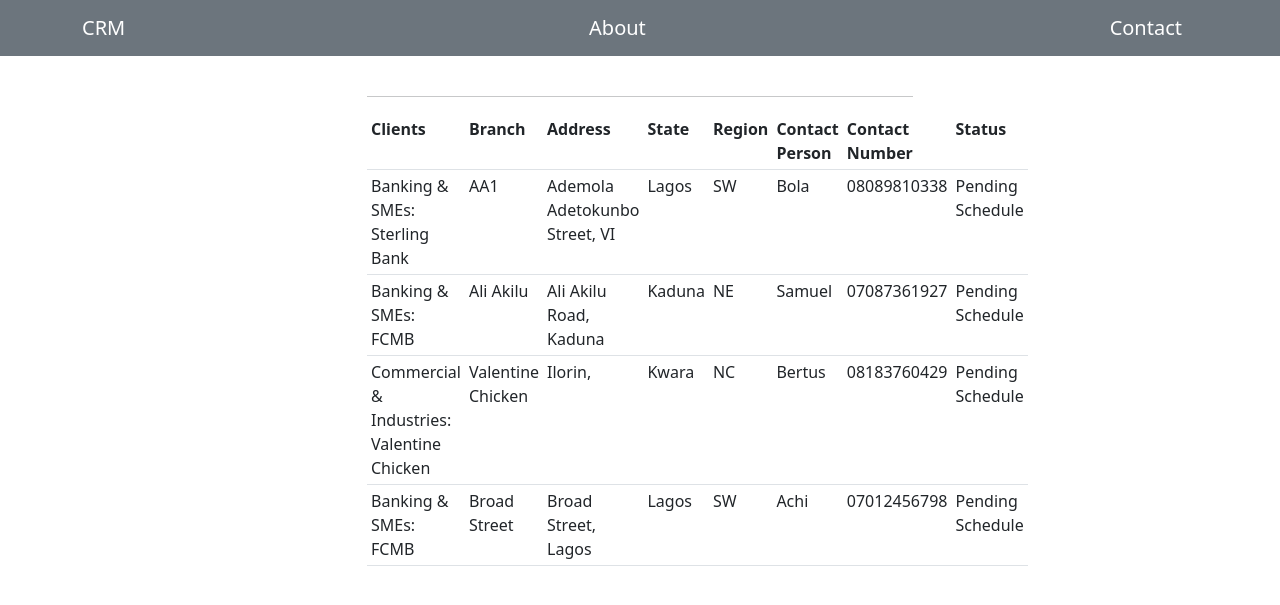
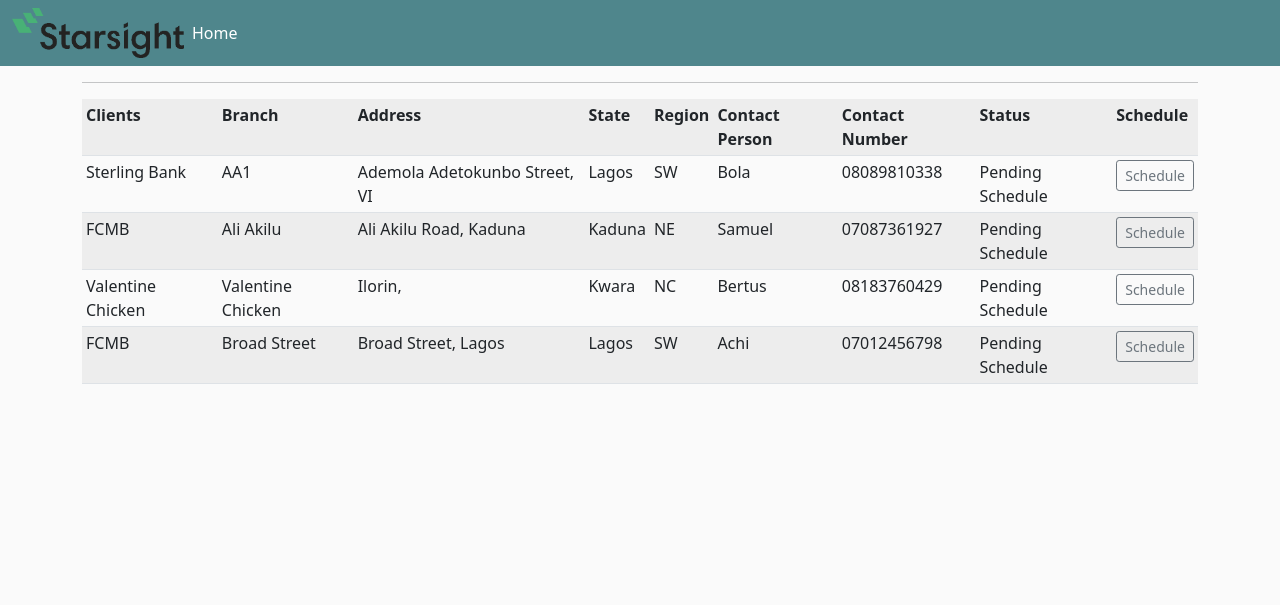
Before and after one commit to Sheriff-AO/starsightcrm, a Django app: page /audits/site/ in a window 1280 px wide. Shown: the top 605 px of the page. Run offline with Django 3.2, Linux system fonts and the light colour scheme; data comes from the database, SQL or seed files in the repository; both versions use the stored data as it was after the commit.

Commit message:
added static files

```diff
--- a/starsightcrm/audits/admin.py
+++ b/starsightcrm/audits/admin.py
@@ -3,3 +3,4 @@ from .models import *
 
 admin.site.register(Client)
 admin.site.register(Site)
+admin.site.register(Vendor)
--- a/starsightcrm/audits/models.py
+++ b/starsightcrm/audits/models.py
@@ -21,7 +21,7 @@ class Client(models.Model):
 
 
     def __str__(self):
-        return f'{self.category}: {self.name}'
+        return f'{self.name}'
 
 class Site(models.Model):
     STATUS = (
@@ -39,9 +39,22 @@ class Site(models.Model):
     state = models.CharField(max_length=20, null=True)
     region = models.CharField(max_length=4, null=True)
     contact_person = models.CharField(max_length=100, null=True)
+    designation = models.CharField(max_length=100, null=True)
     contact_num = models.CharField(max_length=16, null=True)
     status = models.CharField(max_length=100, null=True, choices=STATUS)
     date_recv = models.DateTimeField(default=timezone.now)
 
     def __str__(self):
         return f'{self.client} - {self.branch}'
+
+
+class Vendor(models.Model):
+    site = models.ManyToManyField(Site, null=True)
+    name = models.CharField(max_length=100, null=True)
+    rep_name = models.CharField(max_length=100, null=True)
+    designation = models.CharField(max_length=100, null=True)
+    contact_number = models.CharField(max_length=16, null=True)
+    email = models.EmailField(max_length=100, null=True)
+
+    def __str__(self):
+        return self.name
--- a/starsightcrm/audits/urls.py
+++ b/starsightcrm/audits/urls.py
@@ -7,6 +7,8 @@ app_name = 'audits'      # namespace
 urlpatterns = [
     path('', views.index, name='index'),
     path('client/', views.client, name='client'),
-    path('client/<int:pk>', views.clientDetail, name='client-detail'),
+    path('client/<int:pk>/', views.clientDetail, name='client-detail'),
     path('site/', views.allSite, name='all-site'),
+    path('vendor/', views.vendor, name='vendor'),
+    path('vendor/<int:pk>/', views.vendorDetail, name='vendor-detail'),
 ]
--- a/starsightcrm/audits/views.py
+++ b/starsightcrm/audits/views.py
@@ -24,7 +24,7 @@ def clientDetail(request, pk):
         'sites': sites,
         'total_site': total_site
         }
-    return render(request, 'audits/detail.html', context)
+    return render(request, 'audits/clientDetail.html', context)
 
 
 def allSite(request):
@@ -33,3 +33,19 @@ def allSite(request):
         'sites': sites
     }
     return render(request, 'audits/site.html', context)
+
+
+def vendor(request):
+    vendors = Vendor.objects.all()
+    context = {
+        'vendors': vendors
+        }
+    return render(request, 'audits/vendor.html', context)
+
+
+def vendorDetail(request, pk):
+    vendor = Vendor.objects.get(id=pk)
+    context = {
+        'vendor': vendor
+        }
+    return render(request, 'audits/vendorDetail.html', context)
--- a/starsightcrm/starsightcrm/settings.py
+++ b/starsightcrm/starsightcrm/settings.py
@@ -119,3 +119,7 @@ USE_TZ = True
 # https://docs.djangoproject.com/en/3.1/howto/static-files/
 
 STATIC_URL = '/static/'
+
+STATICFILES_DIRS = [
+    os.path.join(BASE_DIR, 'static')
+]
--- /dev/null
+++ b/starsightcrm/static/css/style.css
@@ -0,0 +1,115 @@
+body {
+    background-color: hsl(0, 0%, 98%);
+}
+
+#logo {
+    height: 50px;
+}
+
+.bg-dark {
+    background-color: #4f868c!important;
+}
+
+
+/* .box-element {
+    box-shadow: hsl(0, 0%, 80%) 0 0 16px;
+    background-color: #fff;
+    border-radius: 4px;
+    padding: 10px;
+}
+
+.client {
+    border-radius: 0 0 4px 4px;
+} */
+
+
+/*
+h1,
+h2,
+h3,
+h4,
+h5,
+h6 {
+    color: hsl(0, 0%, 30%);
+}
+
+
+
+.thumbnail {
+    width: 100%;
+    height: 200px;
+    -webkit-box-shadow: -1px -3px 5px -2px rgba(214, 214, 214, 1);
+    -moz-box-shadow: -1px -3px 5px -2px rgba(214, 214, 214, 1);
+    box-shadow: -1px -3px 5px -2px rgba(214, 214, 214, 1);
+}
+
+
+
+
+#cart-icon {
+    width: 25px;
+    display: inline-block;
+    margin-left: 15px;
+}
+
+#cart-total {
+    display: block;
+    text-align: center;
+    color: #fff;
+    background-color: red;
+    width: 20px;
+    height: 25px;
+    border-radius: 50%;
+    font-size: 14px;
+}
+
+.col-lg-4,
+.col-lg-6,
+.col-lg-8,
+.col-lg-12 {
+    margin-top: 10px;
+}
+
+.btn {
+    border-radius: 0;
+}
+
+.row-image {
+    width: 100px;
+}
+
+.form-field {
+    width: 250px;
+    display: inline-block;
+    padding: 5px;
+}
+
+.cart-row {
+    display: flex;
+    align-items: flex-stretch;
+    padding-bottom: 10px;
+    margin-bottom: 10px;
+    border-bottom: 1px solid #ececec;
+}
+
+.quantity {
+    display: inline-block;
+    font-weight: 700;
+    padding-right: 10px;
+}
+
+.chg-quantity {
+    width: 12px;
+    cursor: pointer;
+    display: block;
+    margin-top: 5px;
+    transition: .1s;
+}
+
+.chg-quantity:hover {
+    opacity: .6;
+}
+
+.hidden {
+    display: none!important;
+} */
--- /dev/null
+++ b/starsightcrm/static/js/vendor.js
@@ -0,0 +1,9 @@
+let updateBtns = document.querySelector('.update-vendor');
+
+for (let i = 0; i < updateBtns.length; i++) {
+    updateBtns[i].addEventListener('onclick', function() {
+        let siteId = this.dataset.site
+        let action = this.dataset.action
+        console.log('siteId: ', siteId, 'action: ', action)
+    })
+}
--- a/starsightcrm/templates/audits/detail.html
+++ b/starsightcrm/templates/audits/clientDetail.html
@@ -13,7 +13,7 @@
         <p class="article-content"><strong>Number of sites:</strong> {{ site..num_of_site }}</p>
     </div>
     <div>
-        <table class="table table-sm">
+        <table class="table table-striped table-hover table-sm">
             <tr>
                 <th>Clients</th>
                 <th>Branch</th>
--- a/starsightcrm/templates/audits/index.html
+++ b/starsightcrm/templates/audits/index.html
@@ -4,7 +4,7 @@
         <h1>Sites Audits Management</h1>
         <a class="btn btn-dark btn-sm" href="{% url 'audits:client' %}">Clients</a>
         <a class="btn btn-dark btn-sm" href="{% url 'audits:all-site' %}">Sites</a>
-        <a class="btn btn-dark btn-sm" href="">Vendors</a>
+        <a class="btn btn-dark btn-sm" href="{% url 'audits:vendor' %}">Vendors</a>
         <a class="btn btn-dark btn-sm" href="">Checklist</a>
     </div>
 
--- a/starsightcrm/templates/audits/site.html
+++ b/starsightcrm/templates/audits/site.html
@@ -3,7 +3,7 @@
 
 <hr>
 <div class="">
-    <table class="table table-sm">
+    <table class="table table-striped table-hover table-sm">
         <tr>
             <th>Clients</th>
             <th>Branch</th>
@@ -13,6 +13,7 @@
             <th>Contact Person</th>
             <th>Contact Number</th>
             <th>Status</th>
+            <th>Schedule</th>
         </tr>
         {% for site in sites %}
         <tr>
@@ -24,6 +25,8 @@
             <td>{{site.contact_person}}</td>
             <td>{{site.contact_num}}</td>
             <td>{{site.status}}</td>
+            <td> <button data-site={{site.id}} data-action='add' class="btn btn-outline-secondary btn-sm add-btn update-vendor">Schedule</button></td>
+
         </tr>
         {% endfor %}
     </table>
--- a/starsightcrm/templates/base.html
+++ b/starsightcrm/templates/base.html
@@ -1,10 +1,12 @@
+{% load static %}
 <!DOCTYPE html>
 <html lang="en">
 
 <head>
     <meta charset="UTF-8">
-    <meta name="viewport" content="width=device-width, initial-scale=1.0">
+    <meta name="viewport" content="width=device-width, initial-scale=1.0, maximum-scale=1.0, minimum-scale=1.0">
     <link href="https://cdn.jsdelivr.net/npm/bootstrap@5.0.0-beta1/dist/css/bootstrap.min.css" rel="stylesheet" integrity="sha384-giJF6kkoqNQ00vy+HMDP7azOuL0xtbfIcaT9wjKHr8RbDVddVHyTfAAsrekwKmP1" crossorigin="anonymous">
+    <link rel="stylesheet" type="" href="{% static 'css/style.css' %}">
     <title>Document</title>
 </head>
 
@@ -13,12 +15,13 @@
     {% include 'partials/_navbar.html' %}
     <div class="container">
         <div class="row">
-            <div class="col-md-6 m-auto">
+            <div class="col-md-12 m-auto">
                 {% block content %} {% endblock %}
             </div>
         </div>
     </div>
     <script src="https://cdn.jsdelivr.net/npm/bootstrap@5.0.0-beta1/dist/js/bootstrap.bundle.min.js" integrity="sha384-ygbV9kiqUc6oa4msXn9868pTtWMgiQaeYH7/t7LECLbyPA2x65Kgf80OJFdroafW" crossorigin="anonymous"></script>
+    <script type="text/javascript" src="{% static 'js/vendor.js' %}"></script>
 </body>
 
 </html>
--- a/starsightcrm/templates/partials/_navbar.html
+++ b/starsightcrm/templates/partials/_navbar.html
@@ -1,7 +1,26 @@
+{% load static %}
+
+<nav class="navbar navbar-expand-lg navbar-dark bg-dark">
+    <div class="container-fluid">
+        <a href=""><img id="logo" src="{% static 'images/slogo.png' %}" alt=""></a>
+        <div class="collapse navbar-collapse" id="navbarSupportedContent">
+            <ul class="navbar-nav me-auto mb-2 mb-lg-0">
+                <li class="nav-item">
+                    <a class="nav-link active" aria-current="page" href="{% url 'index' %}">Home</a>
+                </li>
+            </ul>
+
+        </div>
+    </div>
+</nav>
+
+
+<!--
 <nav class="navbar navbar-dark bg-secondary mb-4">
     <div class="container">
-        <a id="nav" href="{% url 'index' %}" class="navbar-brand">CRM</a>
+
+        <a id="nav" href="" class="navbar-brand">CRM</a>
         <a id="nav" href="#" class="navbar-brand">About</a>
         <a id="nav" href="#" class="navbar-brand">Contact</a>
     </div>
-</nav>
+</nav> -->
```
Also changed, not shown: starsightcrm/templates/audits/client.html (+6 -2 lines), starsightcrm/templates/audits/vendor.html (added, +22 -0 lines), starsightcrm/templates/audits/vendorDetail.html (added, +47 -0 lines), starsightcrm/audits/migrations/0007_auto_20210103_2123.py (added), starsightcrm/db.sqlite3, starsightcrm/static/images/slogo.png (added).
